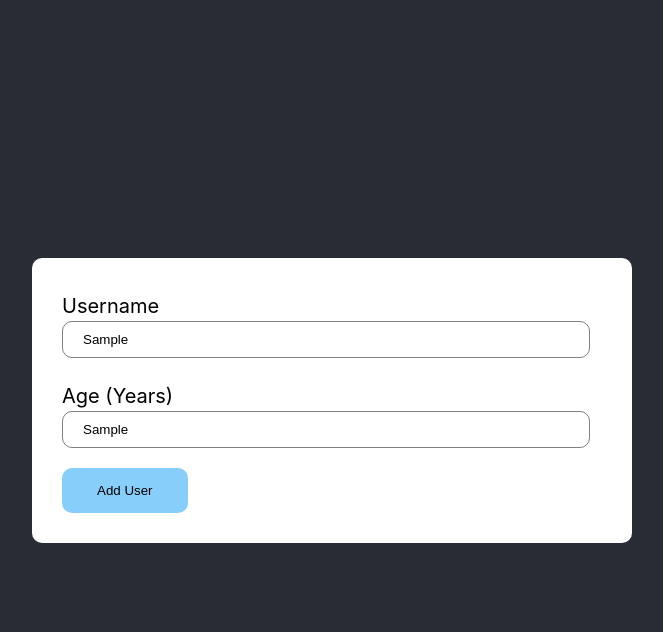
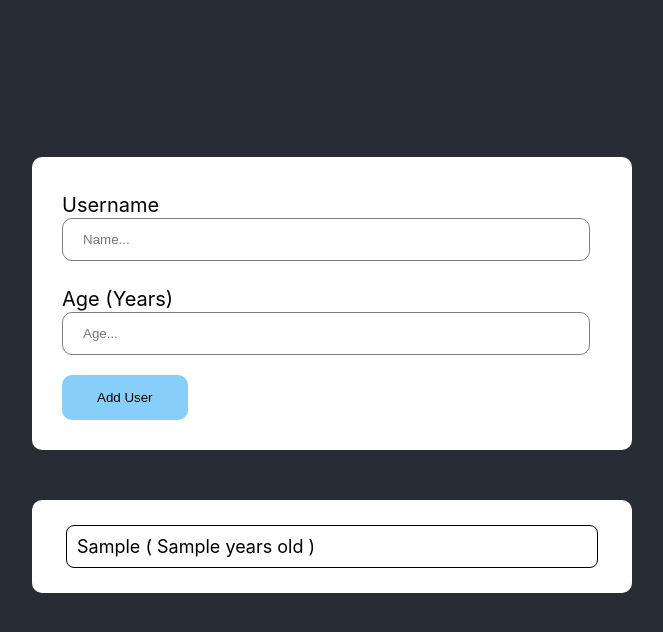
Before and after one commit to Dashrarth-Sharma/BasicForm, a React (Create React App) app: page / in a window 1280 px wide. Both pictures are taken after typing "Sample", "Sample" into the empty fields and a click on the button "Add User". Shown: the top 632 px of the page, without its empty margins (308-971 px from the left). Built offline with nearby package versions, Linux system fonts and the light colour scheme.

Commit message:
List done, Modal is next

```diff
--- a/src/App.js
+++ b/src/App.js
@@ -1,11 +1,25 @@
-import logo from './logo.svg';
+import { useState } from 'react';
 import './App.css';
 import Form from './components/Form/Form';
+import List from './components/List/List';
 
 function App() {
+
+  const [formData, setFormData] = useState([])
+
+  const getFormData = fd => {
+    setFormData(prevData =>(
+      [
+        ...prevData, {...fd}
+      ]
+    ))
+    console.log(formData)
+  }
+
   return (
     <div className="App">
-      <Form />
+      <Form onFormSubmit={getFormData} />
+      <List data={formData} />
     </div>
   );
 }
--- a/src/components/Form/Form.js
+++ b/src/components/Form/Form.js
@@ -13,23 +13,24 @@ const Form = props => {
                 ...s, [name]: value,
             }
         ))
-        console.log(input)
     }
 
 
     const onSubmit = e => {
         e.preventDefault()
+        props.onFormSubmit({...input})
+        setInput({ name: '', age: '' })
     }
 
     return (
         <form className={styles.form}>
             <div className={styles.formControl}>
                 <label>Username</label>
-                <input type="text" placeholder="Name..." name='name' onChange={onChangeInput} />
+                <input type="text" value={input.name} placeholder="Name..." name='name' onChange={onChangeInput} />
             </div>
             <div className={styles.formControl}>
                 <label>Age (Years)</label>
-                <input type="text" placeholder="Age..." name='age' onChange={onChangeInput} />
+                <input type="text" value={input.age} placeholder="Age..." name='age' onChange={onChangeInput} />
             </div>
             <div className={styles.formControl}>
                 <button type='submit' onClick={onSubmit}>Add User</button>
--- a/src/components/Form/Form.module.css
+++ b/src/components/Form/Form.module.css
@@ -23,7 +23,7 @@
     border-radius: 10px;
     border: .1px solid grey;
     outline: none;
-    padding: 10px 20px;
+    padding: 13px 20px;
 }
 
 .form label,
--- /dev/null
+++ b/src/components/List/List.js
@@ -0,0 +1,17 @@
+import styles from './List.module.css'
+
+import ListItem from './ListItem'
+
+const List = props => {
+    return (
+        <div className={styles.list}>
+            {
+                props.data.map(item => (
+                    <ListItem name={item.name} age={item.age} key={Math.random() * 100} />
+                ))
+            }
+        </div>
+    )
+}
+
+export default List
--- /dev/null
+++ b/src/components/List/List.module.css
@@ -0,0 +1,12 @@
+.list{
+    background: white;
+    color: black;
+    width: 600px;
+    min-height: 50px;
+    border-radius: 10px;
+    display: flex;
+    flex-direction: column;
+    align-items: center;
+    padding:20px 0;
+    margin: 50px 0;
+}
--- /dev/null
+++ b/src/components/List/ListItem.js
@@ -0,0 +1,11 @@
+import styles from './ListItem.module.css'
+
+const ListItem = props => {
+    return(
+        <div className={styles.listitem}>
+            <span>{props.name} ( {props.age} years old )</span>
+        </div>
+    )
+}
+
+export default ListItem
--- /dev/null
+++ b/src/components/List/ListItem.module.css
@@ -0,0 +1,8 @@
+.listitem{
+    border: .5px solid black;
+    width: 85%;
+    font-size: 18px;
+    padding: 10px 10px;
+    margin: 5px 0;
+    border-radius: 8px;
+}
```
